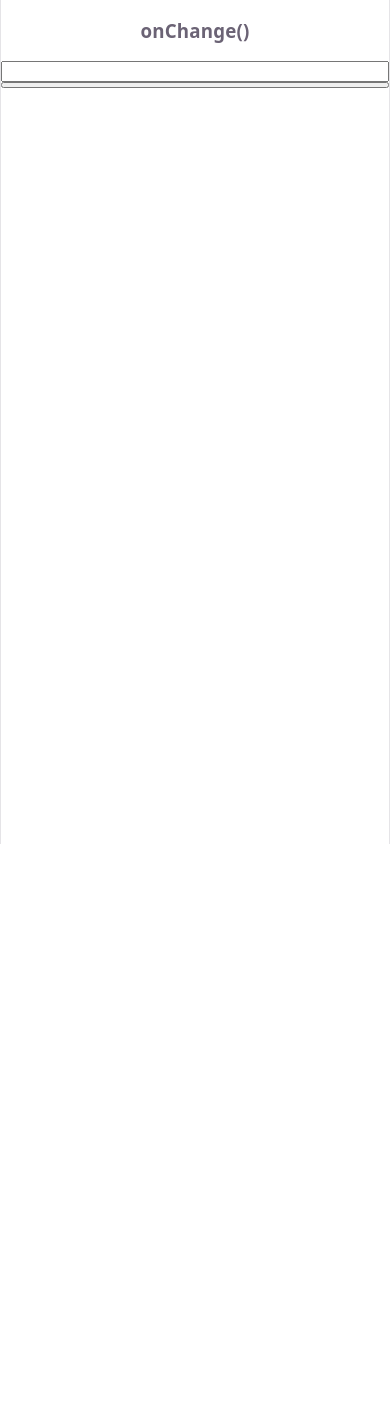
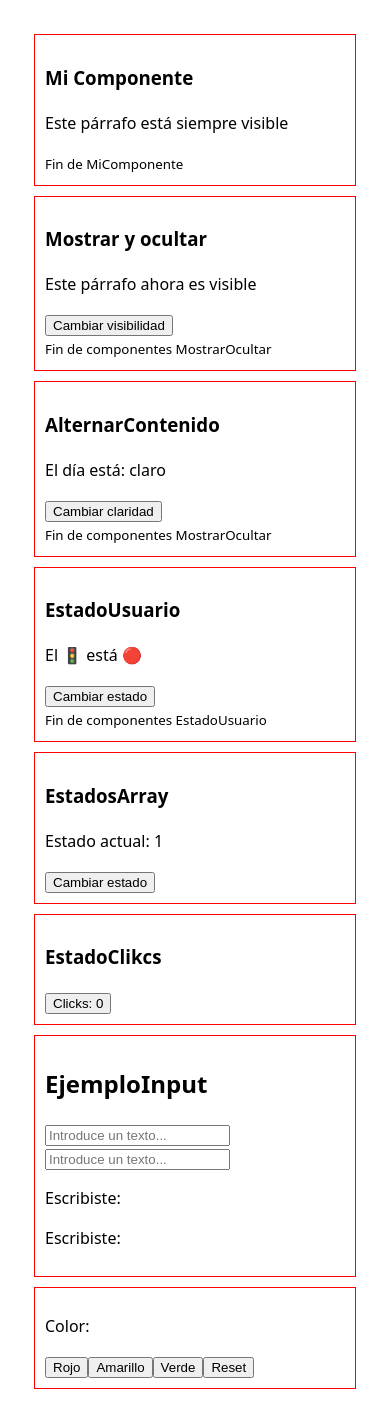
Before and after one commit to rodri-a91/desarrollo-interfaces, a React (Vite) app in the folder proyecto-0/: page / in a window 390 px wide. Before the commit the page ends 844 px from the top, so only its background shows below. Built offline with nearby package versions, Linux system fonts and the light colour scheme.

Commit message:
ejercicios de estados

```diff
--- a/proyecto-0/src/App.css
+++ /dev/null
@@ -1,99 +0,0 @@
-.container {
-  text-align: center;
-  padding: 2rem;
-  max-width: 600px;
-  margin: 0 auto;
-}
-
-h1 {
-  color: #61dafb;
-  font-size: 2.5rem;
-  margin-bottom: 1rem;
-}
-
-p {
-  color: #666;
-  font-size: 1.2rem;
-  line-height: 1.6;
-}
-
-.tienda {
-  font-family: Arial, sans-serif;
-  gap: 1rem;
-  padding: 1rem;
-}
-
-.producto {
-  border: 1px solid #ddd;
-  border-radius: 8px;
-  padding: 0.5rem 1rem;
-  width: 140px;
-}
-
-.producto h3 {
-  margin: 0.25rem 0;
-  color: #087ea4;
-}
-
-.producto p {
-  margin: 0.25rem 0;
-}
-
-.botonera {
-  font-family: Arial, sans-serif;
-  display: flex;
-  align-items: center;
-  gap: 0.75rem;
-  padding: 1rem;
-}
-
-.boton {
-  border-radius: 6px;
-  padding: 0.5rem 1rem;
-  font-size: 1rem;
-  cursor: pointer;
-}
-
-.primario {
-  background-color: #087ea4;
-  border: 1px solid #087ea4;
-  color: white;
-}
-
-.secundario {
-  background-color: white;
-  border: 1px solid #087ea4;
-  color: #087ea4;
-}
-
-.grande {
-  padding: 0.75rem 1.5rem;
-  font-size: 1.25rem;
-}
-
-.panel {
-  font-family: Arial, sans-serif;
-  background-color: #f4f6f8;
-  display: flex;
-  align-items: flex-start;
-  gap: 1rem;
-  padding: 1rem;
-}
-
-.tarjeta {
-  background-color: white;
-  border-radius: 8px;
-  box-shadow: 0 2px 6px rgba(0, 0, 0, 0.1);
-  padding: 0.5rem 1rem;
-  width: 190px;
-}
-
-.tarjeta h2 {
-  font-size: 1.1rem;
-  color: #087ea4;
-  margin: 0.5rem 0;
-}
-
-.tarjeta ul {
-  padding-left: 1.2rem;
-}
--- a/proyecto-0/src/App.tsx
+++ b/proyecto-0/src/App.tsx
@@ -1,5 +1,12 @@
-import './App.css'
-import Texto from './components/eventos/texto.tsx'
+import AlternarContenido from './components/continuando/AlternarContenido.tsx'
+import EjemploInput from './components/continuando/EjemploInput.tsx'
+import EjemploParámetros from './components/continuando/EjemploParámetros.tsx'
+import EstadoArray from './components/continuando/EstadoArray.tsx'
+import EstadoClicks from './components/continuando/EstadoClicks.tsx'
+import EstadoUsuario from './components/continuando/EstadoUsuario.tsx'
+import MiComponente from './components/continuando/MiComponente.tsx'
+import MostrarOcultar from './components/continuando/MostrarOcultar.tsx'
+// import Texto from './components/eventos/texto.tsx'
 // import Contador from './components/estados/Contador'
 // import Contador3 from './components/estados/Contador3'
 // import Producto from './components/primeros-pasos/Producto'
@@ -19,12 +26,20 @@ function App() {
     return (
     <>
 
-
-      <Texto/>
+      <MiComponente/>
+      <MostrarOcultar/>
+      <AlternarContenido/>
+      <EstadoUsuario/>
+      <EstadoArray/>
+      <EstadoClicks/>
+      <EjemploInput/>
+      <EjemploParámetros/>
 
 
 
 
+
+      {/* <Texto/> */}
 
       {/* <Contador titulo='+1' max={10}/>
       <Contador titulo='+5' step={5} max={10}/>
--- /dev/null
+++ b/proyecto-0/src/components/continuando/AlternarContenido.tsx
@@ -0,0 +1,18 @@
+import { useState } from "react"
+
+function AlternarContenido() {
+    const [claridad, setClaridad] = useState<boolean>(true)
+  return (
+    <div>
+            <h3>AlternarContenido</h3>
+            <p>El día está: {
+                claridad ? "claro": "oscuro"}</p>
+
+            <button onClick={() => {setClaridad(!claridad)}}>Cambiar claridad</button>
+            <br/>
+            <small>Fin de componentes MostrarOcultar</small>
+        </div>
+  )
+}
+
+export default AlternarContenido
--- /dev/null
+++ b/proyecto-0/src/components/continuando/EjemploInput.tsx
@@ -0,0 +1,17 @@
+import { useState } from "react"
+
+function EjemploInput() {
+    const [texto, setTexto] = useState<string>('')
+    const [texto2, setTexto2] = useState<string>('')
+    return (
+        <div>
+            <h2>EjemploInput</h2>
+            <input onChange={(e) => setTexto(e.target.value)} type="text" placeholder="Introduce un texto..."></input><br/>
+            <input onChange={(e) => setTexto2(e.target.value)} type="text" placeholder="Introduce un texto..."></input>
+            <p>Escribiste: {texto}</p>
+            <p>Escribiste: {texto2}</p>
+        </div>
+    )
+}
+
+export default EjemploInput
--- /dev/null
+++ b/proyecto-0/src/components/continuando/EjemploParámetros.tsx
@@ -0,0 +1,16 @@
+import { useState } from "react"
+
+function EjemploParámetros() {
+    const [color, setColor] = useState('')
+  return (
+    <div>
+        <p>Color: {color}</p>
+        <button onClick={() => {setColor('🟥')}}>Rojo</button>
+        <button onClick={() => {setColor('🟨')}}>Amarillo</button>
+        <button onClick={() => {setColor('🟩')}}>Verde</button>
+        <button onClick={() => {setColor('')}}>Reset</button>
+    </div>
+  )
+}
+
+export default EjemploParámetros
--- /dev/null
+++ b/proyecto-0/src/components/continuando/EstadoArray.tsx
@@ -0,0 +1,25 @@
+import { useState } from "react"
+
+function EstadoArray() {
+    const estados = ['1', '2', '3', '4', '5']
+
+    const [estadoID, setEstado] = useState<number>(0)
+    const cambiarEstado = () => {
+        if (estadoID < estados.length - 1) {
+            setEstado(estadoID + 1)
+        }
+        else {
+            setEstado(0)
+        }
+    }
+
+    return (
+        <div>
+            <h3>EstadosArray</h3>
+            <p>Estado actual: {estados[estadoID]}</p>
+            <button onClick={() => { cambiarEstado() }}>Cambiar estado</button>
+        </div>
+    )
+}
+
+export default EstadoArray
--- /dev/null
+++ b/proyecto-0/src/components/continuando/EstadoClicks.tsx
@@ -0,0 +1,18 @@
+import { useState } from "react"
+
+function EstadoClicks() {
+
+    const [estado, setEstado] = useState<number>(0)
+    const cambiarEstado = () => {
+        setEstado(estado + 1)
+    }
+    return (
+        <div>
+            <h3>EstadoClikcs</h3>
+            <button onClick={() => { cambiarEstado() }}>Clicks: {estado}</button>
+
+        </div>
+    )
+}
+
+export default EstadoClicks
--- /dev/null
+++ b/proyecto-0/src/components/continuando/EstadoUsuario.tsx
@@ -0,0 +1,23 @@
+import { useState } from "react"
+
+function EstadoUsuario() {
+    const [estado, setEstado] = useState<string>('🔴')
+    const cambiarEstado = () => {
+        if (estado === '🟡') { setEstado('🔴') }
+        else if (estado === '🔴') { setEstado('🟢') }
+        else { setEstado('🟡') }
+    }
+    return (
+        <div>
+            <h3>EstadoUsuario</h3>
+            <p>El 🚦 está {estado}</p>
+
+            <button onClick={() => { cambiarEstado() }}>Cambiar estado</button>
+            <br />
+            <small>Fin de componentes EstadoUsuario</small>
+        </div>
+
+    )
+}
+
+export default EstadoUsuario
--- /dev/null
+++ b/proyecto-0/src/components/continuando/MiComponente.tsx
@@ -0,0 +1,11 @@
+function MiComponente() {
+  return (
+    <div>
+        <h3>Mi Componente</h3>
+        <p>Este párrafo está siempre visible</p>
+        <small>Fin de MiComponente</small>
+    </div>
+  )
+}
+
+export default MiComponente
--- /dev/null
+++ b/proyecto-0/src/components/continuando/MostrarOcultar.tsx
@@ -0,0 +1,17 @@
+import { useState } from "react"
+
+function MostrarOcultar() {
+    const [visible, setVisible] = useState<boolean>(true)
+    return (
+        <div>
+            <h3>Mostrar y ocultar</h3>
+            {visible && (<p>Este párrafo ahora es visible</p>)}
+            {/* {!visible && (<p>Este párrafo ahora NO es visible</p>)} */}
+            <button onClick={() => {setVisible(!visible)}}>Cambiar visibilidad</button>
+            <br></br>
+            <small>Fin de componentes MostrarOcultar</small>
+        </div>
+    )
+}
+
+export default MostrarOcultar
--- a/proyecto-0/src/index.css
+++ b/proyecto-0/src/index.css
@@ -1,35 +1,31 @@
 :root {
-  --text: #6b6375;
-  --text-h: #08060d;
-  --bg: #fff;
-  --border: #e5e4e7;
-  --code-bg: #f4f3ec;
-  --accent: #aa3bff;
-  --accent-bg: rgba(170, 59, 255, 0.1);
-  --accent-border: rgba(170, 59, 255, 0.5);
-  --social-bg: rgba(244, 243, 236, 0.5);
-  --shadow:
-    rgba(0, 0, 0, 0.1) 0 10px 15px -3px, rgba(0, 0, 0, 0.05) 0 4px 6px -2px;
+ color-scheme: light dark;
+ font-family: system-ui, sans-serif;
+ line-height: 1.5;
 
-  --sans: system-ui, 'Segoe UI', Roboto, sans-serif;
-  --heading: system-ui, 'Segoe UI', Roboto, sans-serif;
-  --mono: ui-monospace, Consolas, monospace;
-
-  font: 18px/145% var(--sans);
-  letter-spacing: 0.18px;
-  color-scheme: light dark;
-  color: var(--text);
-  background: var(--bg);
-  font-synthesis: none;
-  text-rendering: optimizeLegibility;
-  -webkit-font-smoothing: antialiased;
-  -moz-osx-font-smoothing: grayscale;
-
-  @media (max-width: 1024px) {
-    font-size: 16px;
-  }
+}
+body {
+  margin: 0
 }
 
+#root {
+  max-width: 640px;
+  margin: 0 auto;
+  padding: 1.5rem;
+}
+
+button {
+  padding: 0.4 rem 0.9 rem;
+  cursor: pointer;
+}
+
+div > div {
+  border: 1px solid red;
+  margin: 10px;
+  padding: 10px;
+}
+
+/*
 @media (prefers-color-scheme: dark) {
   :root {
     --text: #9ca3af;
@@ -108,4 +104,4 @@ code {
   line-height: 135%;
   padding: 4px 8px;
   background: var(--code-bg);
-}
+} */
```
